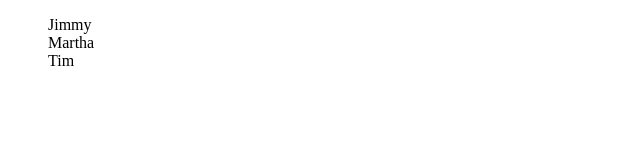
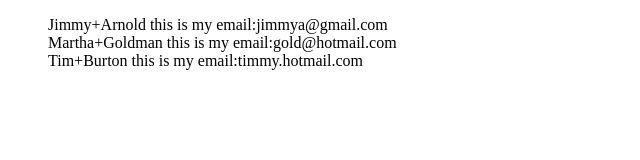
Before and after one commit to dankarger/BootCamp-Js, a plain HTML site: page js/19.2.html in a window 1280 px wide. Shown: the whole page, without its empty margins (0-640 px from the left). Drawn offline with Linux system fonts and the light colour scheme.

Commit message:
exercise 21-2

```diff
--- a/js/19.2.html
+++ b/js/19.2.html
@@ -37,7 +37,7 @@
         olUsers.style.listStyle = 'none'
         users.forEach(user=>{
             olUsers.innerHTML += `
-            <li data-id=${user.id}>${user.firstName}</li>
+            <li data-id=${user.id}>${user.firstName}+${user.lastName} this is my email:${user.email}</li>
             `
         })
     }
```
